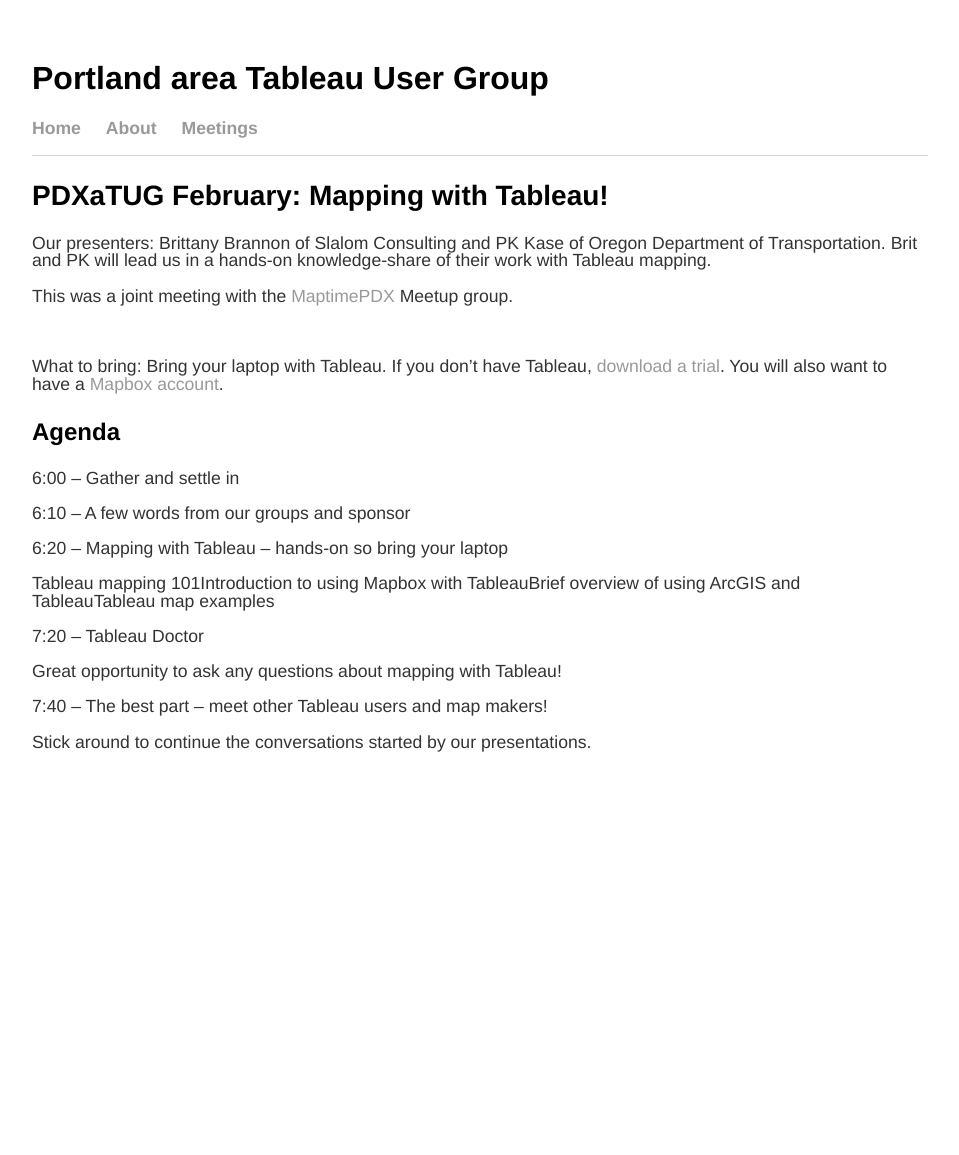
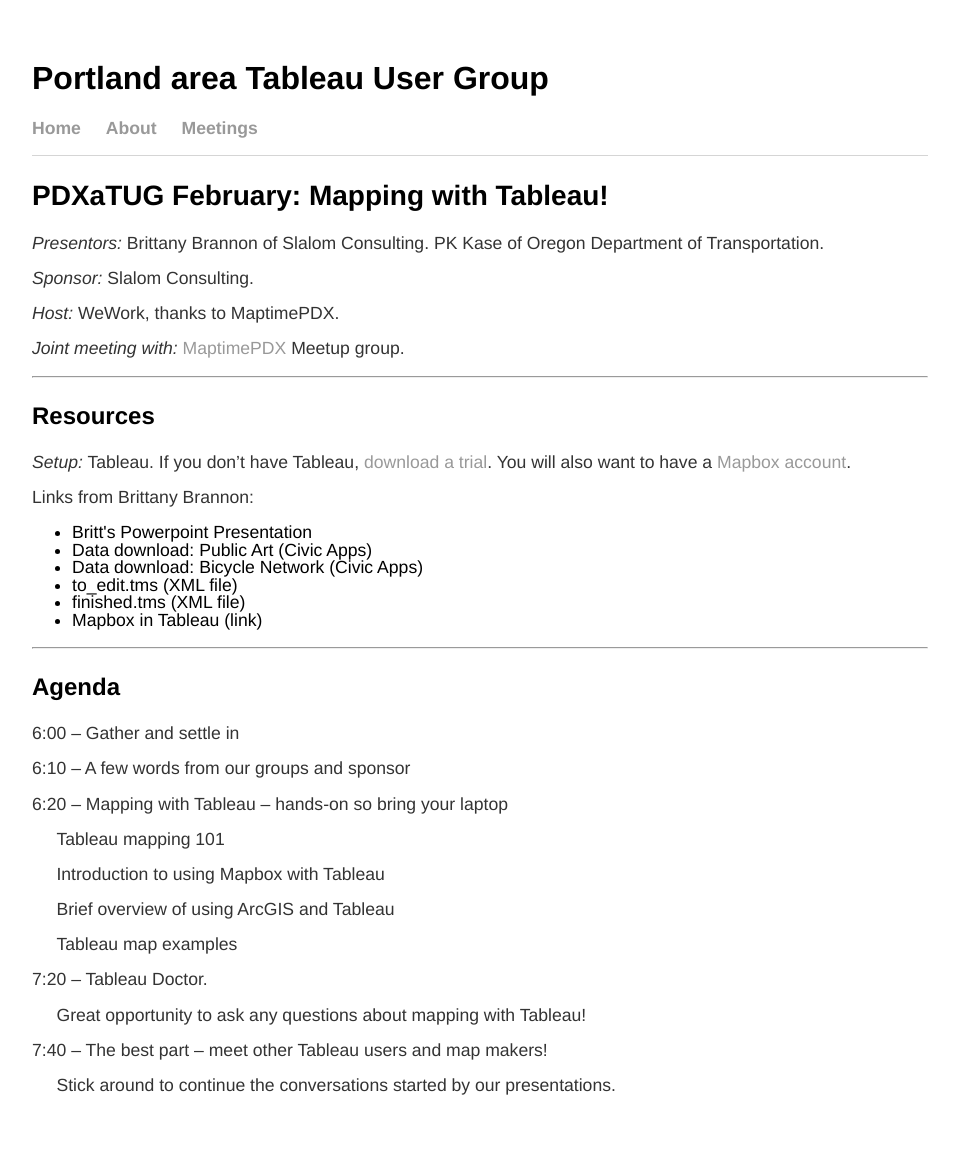
Before and after one commit to PDXaTUG/PDXaTUG.github.io, a Jekyll site: the page built from meetings/20160223/index.html, in a window 1280 px wide. Shown: the whole page, without its empty margins (160-1119 px from the left). Built offline with Jekyll 4.4.1, drawn with Linux system fonts in a browser that asks for light colours; before the commit the page ends 900 px from its top, so only the background shows below that.

Commit message:
updates to meeting files

```diff
--- a/meetings/20160223/index.html
+++ b/meetings/20160223/index.html
@@ -3,19 +3,35 @@ layout: default
 title: PDXaTUG February - Mapping with Tableau!
 ---
 <h2>PDXaTUG February: Mapping with Tableau!</h2>
+<p><em>Presentors:</em> Brittany Brannon of Slalom Consulting.  PK Kase of Oregon Department of Transportation.</p>
+<p><em>Sponsor:</em> Slalom Consulting.</p>
+<p><em>Host:</em> WeWork, thanks to MaptimePDX.</p>
+<p><em>Joint meeting with:</em> <a href="http://maptime.io/portland/">MaptimePDX</a> Meetup group. </p>
+<hr>
 
-<p>Our presenters: Brittany Brannon of Slalom Consulting and PK Kase of Oregon Department of Transportation. Brit and PK will lead us in a hands-on knowledge-share of their work with Tableau mapping. </p>
-<p>This was a joint meeting with the <a href="http://maptime.io/portland/">MaptimePDX</a> Meetup group. </p>
+<h3>Resources</h3>
+<p><em>Setup:</em> Tableau. If you don’t have Tableau, <a href="https://www.tableau.com/products/trial">download a trial</a>. You will also want to have a <a href="https://www.mapbox.com/studio/signup/">Mapbox account</a>.</p>
+<p>Links from Brittany Brannon:</p>
+<ul>
+    <li>Britt's Powerpoint Presentation</li>
+    <li>Data download: Public Art (Civic Apps)</li>
+    <li>Data download: Bicycle Network (Civic Apps)</li>
+    <li>to_edit.tms (XML file)</li>
+    <li>finished.tms (XML file)</li>
+    <li>Mapbox in Tableau (link)</li>
+</ul>
 
-<br/>
-<p>What to bring: Bring your laptop with Tableau. If you don’t have Tableau, <a href="https://www.tableau.com/products/trial">download a trial</a>. You will also want to have a <a href="https://www.mapbox.com/studio/signup/">Mapbox account</a>.</p>
 
+<hr>
 <h3>Agenda</h3>
 <p>6:00 – Gather and settle in</p>
 <p>6:10 – A few words from our groups and sponsor</p>
 <p>6:20 – Mapping with Tableau – hands-on so bring your laptop</p>
-<p> Tableau mapping 101Introduction to using Mapbox with TableauBrief overview of using ArcGIS and TableauTableau map examples </p>
-<p>7:20 – Tableau Doctor </p>
-<p>Great opportunity to ask any questions about mapping with Tableau! </p>
+<p>&nbsp; &nbsp; &nbsp;Tableau mapping 101</p>
+<p>&nbsp; &nbsp; &nbsp;Introduction to using Mapbox with Tableau</p>
+<p>&nbsp; &nbsp; &nbsp;Brief overview of using ArcGIS and Tableau</p>
+<p>&nbsp; &nbsp; &nbsp;Tableau map examples </p>
+<p>7:20 – Tableau Doctor. </p>
+<p>&nbsp; &nbsp; &nbsp;Great opportunity to ask any questions about mapping with Tableau! </p>
 <p>7:40 – The best part – meet other Tableau users and map makers!</p>
-<p>Stick around to continue the conversations started by our presentations.</p>
+<p>&nbsp; &nbsp; &nbsp;Stick around to continue the conversations started by our presentations.</p>
--- a/meetings/20160314/index.html
+++ b/meetings/20160314/index.html
@@ -3,9 +3,11 @@ layout: default
 title: PDXaTUG March - Discovery and Predictive Analytics with Tableau
 ---
 <h2>PDXaTUG March: Discovery and Predictive Analytics with Tableau </h2>
+<p><em>Presentor:</em> Dan Murray of Interworks.</p>
+<p><em>Sponsor:</em> Interworks.</p>
+<p><em>Host:</em> Cambia.</p>
 
-<p>Our presenter was Dan Murray of Interworks. Dan wrote the acclaimed Tableau guidebook, "Tableau Your Data!" His contributions to the Tableau community have earned him the title of Tableau Zen Master.</p>
- <br />
+<hr>
 <h3>Agenda</h3>
 <p>6:00 – Welcome</p>
 <p>6:05 – A few words about PDXaTUG, Cambia, and Interworks</p>
```
Also changed, not shown: meetings/20151216/index.html (+5 -2 lines).
